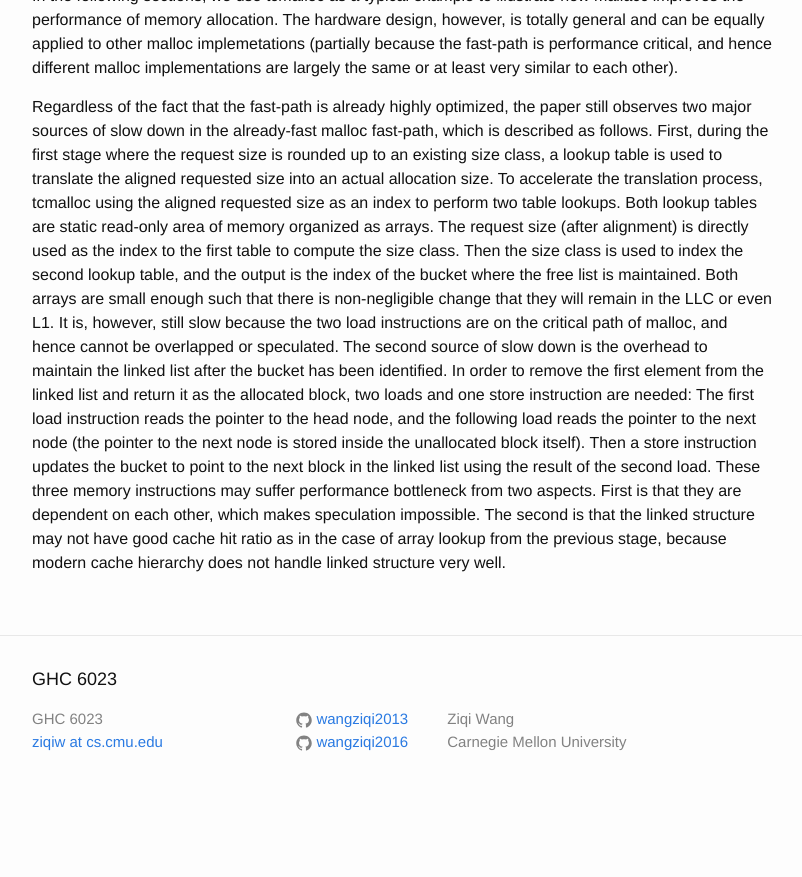
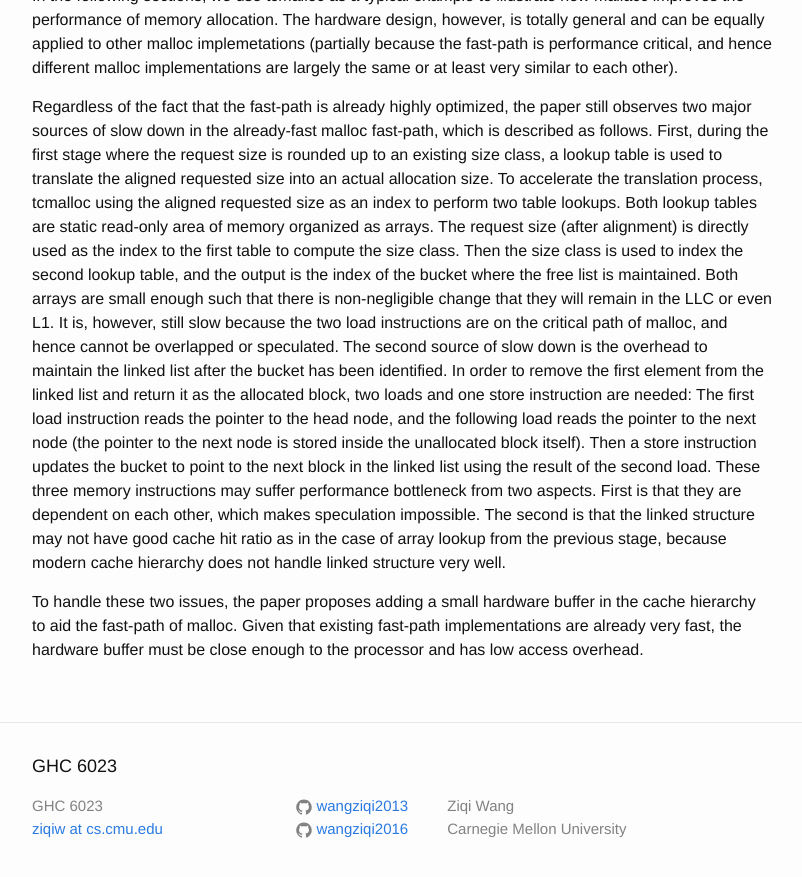
Before and after one commit to wangziqi2013/wangziqi2013.github.io, a Jekyll site: the page built from _posts/2019-01-05-mallacc.markdown, in a window 1280 px wide and 900 px high, scrolled down 1033 px. Shown: the top 877 px of the window, without its empty margins (238-1040 px from the left). Built offline with Jekyll 4.4.1, drawn with Linux system fonts in a browser that asks for light colours; before the commit the page ends 1846 px from its top, so only the background shows below that.

Commit message:
Working on hardware buffer

```diff
--- a/_posts/2019-01-05-mallacc.markdown
+++ b/_posts/2019-01-05-mallacc.markdown
@@ -56,3 +56,7 @@ updates the bucket to point to the next block in the linked list using the resul
 instructions may suffer performance bottleneck from two aspects. First is that they are dependent on each other, which
 makes speculation impossible. The second is that the linked structure may not have good cache hit ratio as in the
 case of array lookup from the previous stage, because modern cache hierarchy does not handle linked structure very well.
+
+To handle these two issues, the paper proposes adding a small hardware buffer in the cache hierarchy to aid the fast-path
+of malloc. Given that existing fast-path implementations are already very fast, the hardware buffer must be close enough
+to the processor and has low access overhead.
```
